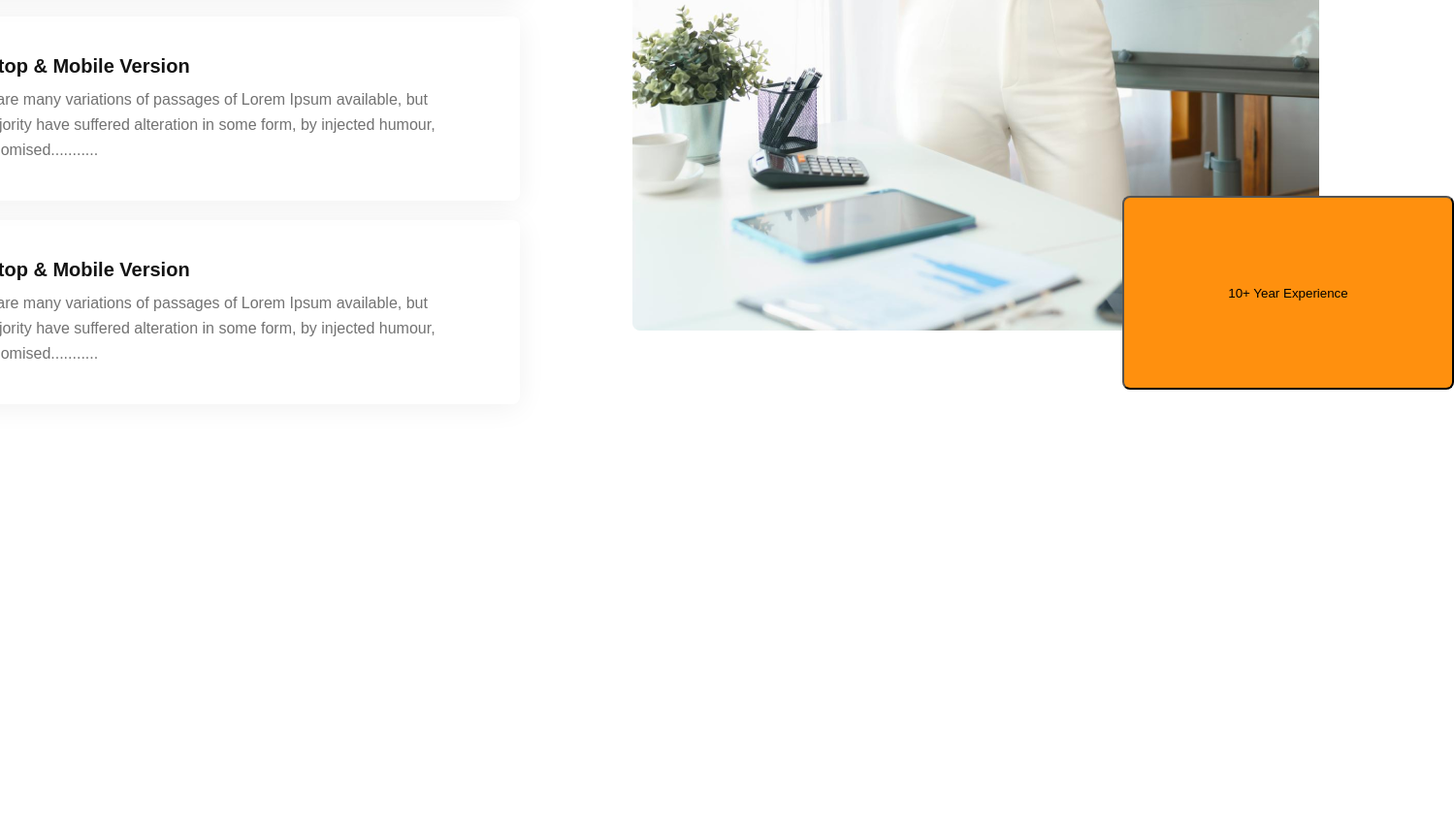
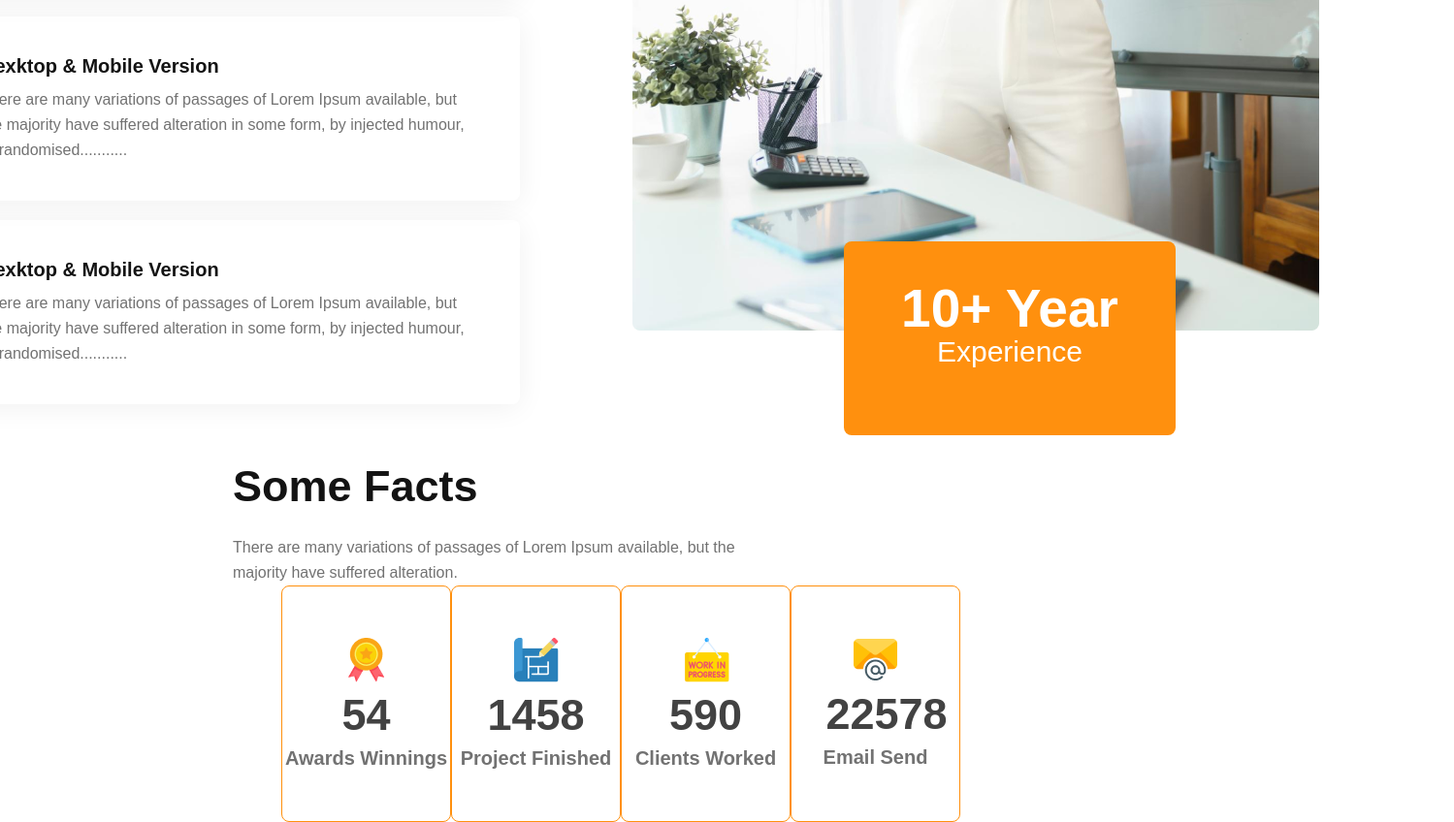
Before and after one commit to wadudjahan/assignment_2, a plain HTML site: page index.html in a window 1280 px wide. Shown: the part 2886-3734 px from the top of the page at 97% size, 1499 px wide, since content can reach past the window. Before the commit the page ends 3361 px from the top, so only its background shows below. Drawn offline with Linux system fonts and the light colour scheme.

Commit message:
Box hal done

```diff
--- a/index.html
+++ b/index.html
@@ -79,6 +79,37 @@
     </div>
     <button class="experience">10+ Year <span class="small">Experience</span></button>
     </section>
+
+    <section>
+        <div class="facts">
+            <div class="fact">
+                <p class="fact-title">Some Facts</p>
+                <p class="fact-description">There are many variations of passages of Lorem Ipsum available, but the majority have suffered alteration.</p>
+            </div>
+            <div class="box">
+                <div class="boxs">
+                    <img src="images/icons/ribon.png" alt="" class="image-1">
+                    <p class="box-title">54</p>
+                    <p class="box-description">Awards Winnings</p>
+                </div>
+                <div class="boxs">
+                    <img src="images/icons/projects.png" alt="" class="image-1">
+                    <p class="box-title">1458</p>
+                    <p class="box-description">Project Finished</p>
+                </div>
+                <div class="boxs">
+                    <img src="images/icons/customers.png" alt="" class="image-1">
+                    <p class="box-title">590</p>
+                    <p class="box-description">Clients Worked</p>
+                </div>
+                <div class="boxs">
+                    <img src="images/icons/email.png" alt="" class="image-1">
+                    <p class="box-title">22578</p>
+                    <p class="box-description">Email Send</p>
+                </div>
+            </div>
+        </div>
+    </section>
     </main>
     <footer>
 
--- a/styles/style.css
+++ b/styles/style.css
@@ -179,6 +179,7 @@
     color: #131313;
     margin-bottom: 10px;
     align-items: center;
+    margin-left: 30px;
 
 }
 
@@ -189,6 +190,7 @@
     font-size: 16px;
     line-height: 26px;
     color: #727272;
+    margin-left: 30px;
 }
 
 .women{
@@ -197,11 +199,87 @@
 }
 
 .experience{
-        position: absolute;
+    position: absolute;
     width: 342px;
     height: 200px;
-    left: 1157px;
-    top: 3088px;
+    left: 870px;
+    top: 3135px;
     background: #FF900E;
     border-radius: 8px;
+    border: 0;
+    color: white;
+    display: flex;
+    flex-direction: column;
+    font-weight: 800;
+    font-size: 55px;
+    align-items: center;
+    padding-top: 37px;
 }
+
+.small{
+    font-weight: 500;
+    font-size: 30px;
+    line-height: 26px;
+    color: white;
+}
+
+.fact{
+    margin-left: 240px;
+}
+
+.fact-title{
+    width: 258px;
+    height: 53px;
+    font-weight: 700;
+    font-size: 45px;
+    line-height: 53px;
+    color: #131313;
+    margin-bottom: 24px;
+}
+
+.fact-description{
+    width: 542px;
+    height: 52px;
+    font-weight: 400;
+    font-size: 16px;
+    line-height: 26px;
+    color: #727272;
+}
+
+.box{
+    display: flex;
+    justify-content: space-around;
+    margin-left: 290px;
+    margin-right: 290px;
+}
+
+.boxs{
+    width: 241.83px;
+    height: 241.83px;
+    border: 1px solid #FF900E;
+    border-radius: 8px;
+    align-items: center;
+    justify-content: center;
+    display: flex;
+    flex-direction: column;
+}
+
+.box-title{
+    width: 102px;
+    height: 53px;
+    font-weight: 600;
+    font-size: 45px;
+    line-height: 53px;
+    text-align: center;
+    color: #424242;
+    padding: 7px 0px;
+}
+
+.box-description{
+    /* width: 150px;
+    height: 23px; */
+    font-weight: 600;
+    font-size: 20px;
+    line-height: 23px;
+    color: #727272;
+}
```
